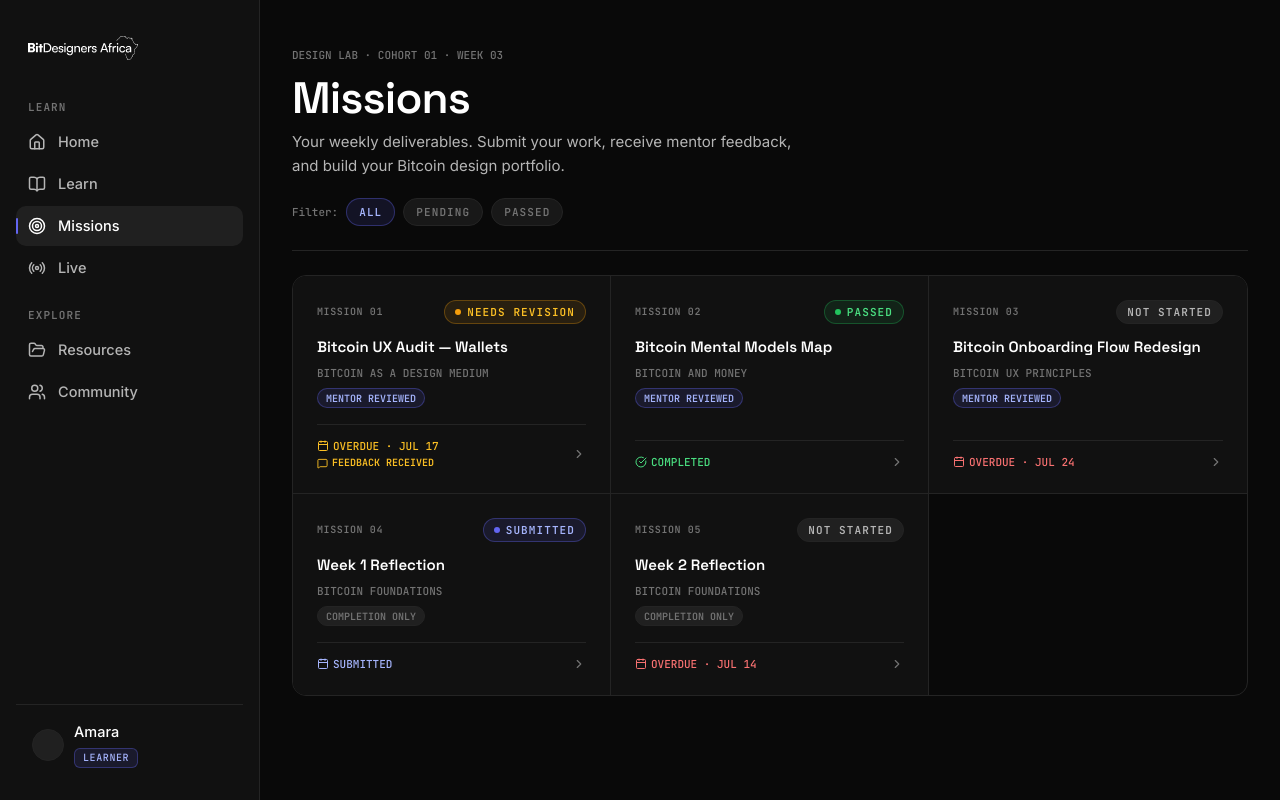
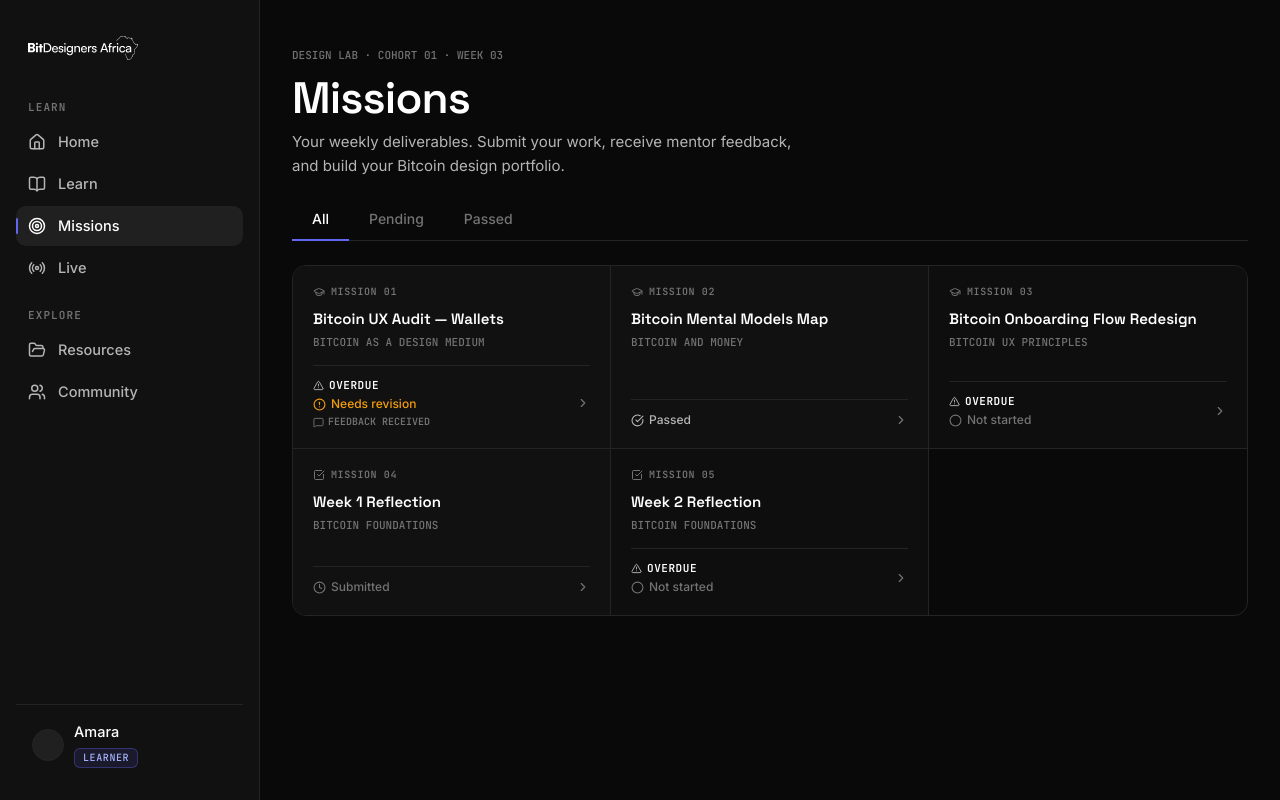
Before and after one commit to matt-marly/bit-designers-lms, a Next.js app: page /missions in a window 1280 px wide. Built offline with nearby package versions, Linux system fonts and the light colour scheme.

Commit message:
stage 6c: missions list grid layout
Co-Authored-By: Claude Opus 4.6 <noreply@anthropic.com>

```diff
--- a/app/(dashboard)/missions/page.tsx
+++ b/app/(dashboard)/missions/page.tsx
@@ -2,8 +2,18 @@
 
 import { useState } from "react";
 import Link from "next/link";
-import { Calendar, ChevronRight, ClipboardList, MessageSquare, CheckCircle } from "lucide-react";
-import { StatusPill } from "@/components/ui/custom/status-pill";
+import {
+  ChevronRight,
+  ClipboardList,
+  GraduationCap,
+  CheckSquare,
+  CheckCircle,
+  AlertCircle,
+  AlertTriangle,
+  Clock,
+  Circle,
+  MessageSquare,
+} from "lucide-react";
 import { mockMissions } from "@/lib/mock-missions-data";
 import type { Mission, MissionStatus } from "@/lib/mock-missions-data";
 
@@ -15,51 +25,36 @@ const font = {
 
 type FilterMode = "all" | "pending" | "passed";
 
-function getStatusPillProps(status: MissionStatus): {
-  label: string;
-  variant: "success" | "warning" | "indigo" | "danger" | "neutral";
-} {
-  switch (status) {
-    case "passed":
-      return { label: "Passed", variant: "success" };
-    case "needs-revision":
-      return { label: "Needs Revision", variant: "warning" };
-    case "submitted":
-      return { label: "Submitted", variant: "indigo" };
-    case "in-review":
-      return { label: "In Review", variant: "indigo" };
-    case "not-started":
-      return { label: "Not Started", variant: "neutral" };
-  }
+function getCardBg(status: MissionStatus): string {
+  return status === "not-started" ? "#0E0E0E" : "#111111";
 }
 
-function getDueMeta(dateStr: string, status: MissionStatus): { text: string; color: string } {
-  if (status === "passed") {
-    return { text: "COMPLETED", color: "var(--color-success-text)" };
+function isOverdue(dateStr: string): boolean {
+  const due = new Date(dateStr + "T23:59:59");
+  return due.getTime() < Date.now();
 }
-  if (status === "submitted" || status === "in-review") {
-    return { text: "SUBMITTED", color: "var(--color-indigo-text)" };
+
+function getDueMeta(
+  dateStr: string,
+  status: MissionStatus
+): { text: string } | null {
+  if (status === "passed" || status === "submitted" || status === "in-review") {
+    return null;
   }
 
   const due = new Date(dateStr + "T23:59:59");
   const now = new Date();
   const diffMs = due.getTime() - now.getTime();
   const diffDays = Math.ceil(diffMs / (1000 * 60 * 60 * 24));
-  const formatted = new Date(dateStr).toLocaleDateString("en-US", {
-    month: "short",
-    day: "numeric",
-  });
 
-  if (status === "needs-revision" && diffDays < 0) {
-    return { text: `OVERDUE · ${formatted}`, color: "var(--color-warning-text)" };
+  if (diffDays < 0) {
+    return null;
   }
-  if (status === "not-started" && diffDays < 0) {
-    return { text: `OVERDUE · ${formatted}`, color: "var(--color-danger-text)" };
-  }
-  if (diffDays <= 3) {
-    return { text: `DUE ${formatted}`, color: "var(--color-warning-text)" };
-  }
-  return { text: `DUE ${formatted}`, color: "var(--color-text-tertiary)" };
+
+  const formatted = new Date(dateStr)
+    .toLocaleDateString("en-US", { month: "short", day: "numeric" })
+    .toUpperCase();
+  return { text: formatted };
 }
 
 function filterMissions(missions: Mission[], filter: FilterMode): Mission[] {
@@ -68,14 +63,17 @@ function filterMissions(missions: Mission[], filter: FilterMode): Mission[] {
       return missions;
     case "pending":
       return missions.filter(
-        (m) => m.status === "not-started" || m.status === "needs-revision" || m.status === "submitted"
+        (m) =>
+          m.status === "not-started" ||
+          m.status === "needs-revision" ||
+          m.status === "submitted"
       );
     case "passed":
       return missions.filter((m) => m.status === "passed");
   }
 }
 
-function FilterPill({
+function FilterTab({
   label,
   active,
   onClick,
@@ -88,33 +86,32 @@ function FilterPill({
     <button
       onClick={onClick}
       style={{
-        display: "inline-flex",
-        alignItems: "center",
-        padding: "6px 12px",
-        borderRadius: 999,
-        border: `1px solid ${active ? "var(--color-indigo-border)" : "var(--color-border-subtle)"}`,
-        backgroundColor: active ? "var(--color-indigo-subtle)" : "var(--color-bg-surface-2)",
-        color: active ? "var(--color-indigo-text)" : "var(--color-text-tertiary)",
-        fontFamily: font.mono,
-        fontSize: 11,
-        lineHeight: "14px",
-        fontWeight: 600,
-        letterSpacing: "0.10em",
-        textTransform: "uppercase",
+        padding: "10px 20px",
+        fontFamily: font.body,
+        fontSize: 14,
+        fontWeight: 500,
+        color: active
+          ? "var(--color-text-primary)"
+          : "var(--color-text-tertiary)",
+        backgroundColor: "transparent",
+        border: "none",
+        borderBottom: active
+          ? "2px solid var(--color-indigo)"
+          : "2px solid transparent",
+        marginBottom: -1,
         cursor: "pointer",
-        transitionProperty: "border-color, background-color, color",
+        transitionProperty: "color",
         transitionDuration: "var(--duration-fast)",
         transitionTimingFunction: "var(--ease-out-quart)",
-        fontVariantNumeric: "tabular-nums",
       }}
       onMouseEnter={(e) => {
         if (!active) {
-          e.currentTarget.style.borderColor = "var(--color-border-strong)";
+          e.currentTarget.style.color = "var(--color-text-secondary)";
         }
       }}
       onMouseLeave={(e) => {
         if (!active) {
-          e.currentTarget.style.borderColor = "var(--color-border-subtle)";
+          e.currentTarget.style.color = "var(--color-text-tertiary)";
         }
       }}
     >
@@ -196,10 +193,131 @@ function EmptyState({ filter }: { filter: FilterMode }) {
   );
 }
 
+function OverdueRow() {
+  return (
+    <div style={{ display: "flex", alignItems: "center", gap: 5 }}>
+      <AlertTriangle
+        style={{
+          width: 11,
+          height: 11,
+          color: "var(--color-text-secondary)",
+          flexShrink: 0,
+        }}
+      />
+      <span
+        style={{
+          fontFamily: font.mono,
+          fontSize: 11,
+          lineHeight: "14px",
+          fontWeight: 600,
+          letterSpacing: "0.05em",
+          textTransform: "uppercase",
+          color: "var(--color-text-primary)",
+          fontVariantNumeric: "tabular-nums",
+        }}
+      >
+        OVERDUE
+      </span>
+    </div>
+  );
+}
+
+function StatusIndicator({ mission, overdue }: { mission: Mission; overdue: boolean }) {
+  const iconSize = { width: 13, height: 13, flexShrink: 0 } as const;
+  const labelStyle = {
+    fontFamily: font.body,
+    fontSize: 12,
+    fontWeight: 500,
+    lineHeight: "16px",
+  } as const;
+
+  switch (mission.status) {
+    case "passed":
+      return (
+        <div style={{ display: "flex", alignItems: "center", gap: 5 }}>
+          <CheckCircle style={{ ...iconSize, color: "var(--color-text-secondary)" }} />
+          <span style={{ ...labelStyle, color: "var(--color-text-secondary)" }}>
+            Passed
+          </span>
+        </div>
+      );
+    case "needs-revision":
+      return (
+        <div style={{ display: "flex", flexDirection: "column", gap: 4 }}>
+          {overdue && <OverdueRow />}
+          <div style={{ display: "flex", alignItems: "center", gap: 5 }}>
+            <AlertCircle style={{ ...iconSize, color: "#F59E0B" }} />
+            <span style={{ ...labelStyle, color: "#F59E0B" }}>
+              Needs revision
+            </span>
+          </div>
+          <div
+            style={{
+              display: "flex",
+              alignItems: "center",
+              gap: 4,
+            }}
+          >
+            <MessageSquare
+              style={{
+                width: 11,
+                height: 11,
+                color: "var(--color-text-tertiary)",
+                flexShrink: 0,
+              }}
+            />
+            <span
+              style={{
+                fontFamily: font.mono,
+                fontSize: 10,
+                lineHeight: "12px",
+                fontWeight: 600,
+                textTransform: "uppercase",
+                color: "var(--color-text-tertiary)",
+                fontVariantNumeric: "tabular-nums",
+              }}
+            >
+              Feedback received
+            </span>
+          </div>
+        </div>
+      );
+    case "submitted":
+      return (
+        <div style={{ display: "flex", alignItems: "center", gap: 5 }}>
+          <Clock style={{ ...iconSize, color: "var(--color-text-tertiary)" }} />
+          <span style={{ ...labelStyle, color: "var(--color-text-tertiary)" }}>
+            Submitted
+          </span>
+        </div>
+      );
+    case "in-review":
+      return (
+        <div style={{ display: "flex", alignItems: "center", gap: 5 }}>
+          <Clock style={{ ...iconSize, color: "var(--color-text-tertiary)" }} />
+          <span style={{ ...labelStyle, color: "var(--color-text-tertiary)" }}>
+            In review
+          </span>
+        </div>
+      );
+    case "not-started":
+      return (
+        <div style={{ display: "flex", flexDirection: "column", gap: 4 }}>
+          {overdue && <OverdueRow />}
+          <div style={{ display: "flex", alignItems: "center", gap: 5 }}>
+            <Circle style={{ ...iconSize, color: "var(--color-text-tertiary)" }} />
+            <span style={{ ...labelStyle, color: "var(--color-text-tertiary)" }}>
+              Not started
+            </span>
+          </div>
+        </div>
+      );
+  }
+}
+
 function MissionCell({ mission }: { mission: Mission }) {
-  const statusProps = getStatusPillProps(mission.status);
   const due = getDueMeta(mission.dueAt, mission.status);
-  const showFeedback = mission.status === "needs-revision";
+  const cardBg = getCardBg(mission.status);
   const isReviewed = mission.type === "reviewed";
 
   return (
@@ -209,13 +327,13 @@ function MissionCell({ mission }: { mission: Mission }) {
     >
       <div
         style={{
-          backgroundColor: "var(--color-bg-surface)",
-          padding: 24,
+          backgroundColor: cardBg,
+          padding: 20,
           cursor: "pointer",
           display: "flex",
           flexDirection: "column",
           height: "100%",
-          minHeight: 180,
+          minHeight: 160,
           transitionProperty: "background-color",
           transitionDuration: "var(--duration-fast)",
           transitionTimingFunction: "var(--ease-out-quart)",
@@ -224,18 +342,37 @@ function MissionCell({ mission }: { mission: Mission }) {
           e.currentTarget.style.backgroundColor = "#1C1C1C";
         }}
         onMouseLeave={(e) => {
-          e.currentTarget.style.backgroundColor = "var(--color-bg-surface)";
+          e.currentTarget.style.backgroundColor = cardBg;
         }}
       >
-        {/* TOP ROW — Mission number + Status */}
+        {/* TOP ROW */}
         <div
           style={{
             display: "flex",
             justifyContent: "space-between",
-            alignItems: "flex-start",
-            gap: 8,
+            alignItems: "center",
           }}
         >
+          <div style={{ display: "flex", alignItems: "center", gap: 6 }}>
+            {isReviewed ? (
+              <GraduationCap
+                style={{
+                  width: 12,
+                  height: 12,
+                  color: "var(--color-text-tertiary)",
+                  flexShrink: 0,
+                }}
+              />
+            ) : (
+              <CheckSquare
+                style={{
+                  width: 12,
+                  height: 12,
+                  color: "var(--color-text-tertiary)",
+                  flexShrink: 0,
+                }}
+              />
+            )}
             <span
               style={{
                 fontFamily: font.mono,
@@ -246,34 +383,46 @@ function MissionCell({ mission }: { mission: Mission }) {
                 textTransform: "uppercase",
                 color: "var(--color-text-tertiary)",
                 fontVariantNumeric: "tabular-nums",
-              marginTop: 6,
               }}
             >
               {`MISSION ${mission.number}`}
             </span>
-          <StatusPill label={statusProps.label} variant={statusProps.variant} />
           </div>
 
-        {/* Title */}
+          {due && (
+            <span
+              style={{
+                fontFamily: font.mono,
+                fontSize: 11,
+                lineHeight: "14px",
+                fontWeight: 500,
+                textTransform: "uppercase",
+                color: "var(--color-text-tertiary)",
+                fontVariantNumeric: "tabular-nums",
+              }}
+            >
+              {due.text}
+            </span>
+          )}
+        </div>
+
+        {/* TITLE */}
         <p
+          className="line-clamp-2"
           style={{
             fontFamily: font.display,
             fontSize: 15,
-            lineHeight: "22px",
+            lineHeight: "21px",
             fontWeight: 600,
             color: "var(--color-text-primary)",
             margin: 0,
-            marginTop: 12,
-            overflow: "hidden",
-            display: "-webkit-box",
-            WebkitLineClamp: 2,
-            WebkitBoxOrient: "vertical",
+            marginTop: 10,
           }}
         >
           {mission.title}
         </p>
 
-        {/* Module tag */}
+        {/* MODULE */}
         <p
           style={{
             fontFamily: font.mono,
@@ -283,7 +432,7 @@ function MissionCell({ mission }: { mission: Mission }) {
             textTransform: "uppercase",
             color: "var(--color-text-tertiary)",
             margin: 0,
-            marginTop: 8,
+            marginTop: 6,
             fontVariantNumeric: "tabular-nums",
             overflow: "hidden",
             textOverflow: "ellipsis",
@@ -294,106 +443,29 @@ function MissionCell({ mission }: { mission: Mission }) {
           {mission.module}
         </p>
 
-        {/* Type indicator */}
-        <span
-          style={{
-            display: "inline-flex",
-            alignItems: "center",
-            alignSelf: "flex-start",
-            height: 20,
-            padding: "3px 8px",
-            borderRadius: 999,
-            backgroundColor: isReviewed
-              ? "var(--color-indigo-subtle)"
-              : "var(--color-bg-surface-3)",
-            border: `1px solid ${isReviewed ? "var(--color-indigo-border)" : "var(--color-border-subtle)"}`,
-            fontFamily: font.mono,
-            fontSize: 10,
-            fontWeight: 600,
-            textTransform: "uppercase",
-            color: isReviewed
-              ? "var(--color-indigo-text)"
-              : "var(--color-text-tertiary)",
-            fontVariantNumeric: "tabular-nums",
-            marginTop: 8,
-          }}
-        >
-          {isReviewed ? "Mentor reviewed" : "Completion only"}
-        </span>
-
         {/* SPACER */}
         <div style={{ flex: 1 }} />
 
-        {/* BOTTOM META */}
+        {/* BOTTOM ROW */}
         <div
           style={{
             marginTop: 16,
             borderTop: "1px solid var(--color-border-subtle)",
-            paddingTop: 14,
+            paddingTop: 12,
             display: "flex",
             justifyContent: "space-between",
             alignItems: "center",
           }}
         >
-          <div>
-            <div style={{ display: "flex", alignItems: "center", gap: 4 }}>
-              {mission.status === "passed" ? (
-                <CheckCircle
-                  style={{ width: 12, height: 12, color: due.color, flexShrink: 0 }}
+          <StatusIndicator
+            mission={mission}
+            overdue={
+              isOverdue(mission.dueAt) &&
+              mission.status !== "passed" &&
+              mission.status !== "submitted" &&
+              mission.status !== "in-review"
+            }
           />
-              ) : (
-                <Calendar
-                  style={{ width: 12, height: 12, color: due.color, flexShrink: 0 }}
-                />
-              )}
-              <span
-                style={{
-                  fontFamily: font.mono,
-                  fontSize: 11,
-                  lineHeight: "14px",
-                  fontWeight: 500,
-                  textTransform: "uppercase",
-                  color: due.color,
-                  fontVariantNumeric: "tabular-nums",
-                }}
-              >
-                {due.text}
-              </span>
-            </div>
-
-            {showFeedback && (
-              <div
-                style={{
-                  display: "flex",
-                  alignItems: "center",
-                  gap: 4,
-                  marginTop: 4,
-                }}
-              >
-                <MessageSquare
-                  style={{
-                    width: 11,
-                    height: 11,
-                    color: "var(--color-warning-text)",
-                    flexShrink: 0,
-                  }}
-                />
-                <span
-                  style={{
-                    fontFamily: font.mono,
-                    fontSize: 10,
-                    lineHeight: "12px",
-                    fontWeight: 600,
-                    textTransform: "uppercase",
-                    color: "var(--color-warning-text)",
-                    fontVariantNumeric: "tabular-nums",
-                  }}
-                >
-                  Feedback received
-                </span>
-              </div>
-            )}
-          </div>
 
           <ChevronRight
             style={{
@@ -412,8 +484,8 @@ function MissionCell({ mission }: { mission: Mission }) {
 export default function MissionsPage() {
   const [filter, setFilter] = useState<FilterMode>("all");
 
-  const sortedMissions = [...mockMissions].sort(
-    (a, b) => a.number.localeCompare(b.number)
+  const sortedMissions = [...mockMissions].sort((a, b) =>
+    a.number.localeCompare(b.number)
   );
   const filtered = filterMissions(sortedMissions, filter);
 
@@ -466,42 +538,36 @@ export default function MissionsPage() {
             maxWidth: 520,
           }}
         >
-          Your weekly deliverables. Submit your work, receive mentor feedback, and build your Bitcoin design portfolio.
+          Your weekly deliverables. Submit your work, receive mentor feedback,
+          and build your Bitcoin design portfolio.
         </p>
 
-        {/* Filter row */}
+        {/* Tab bar */}
         <div
           style={{
             display: "flex",
             alignItems: "center",
-            gap: 8,
+            gap: 0,
             marginTop: 20,
+            borderBottom: "1px solid var(--color-border-subtle)",
           }}
         >
-          <span
-            style={{
-              fontFamily: font.mono,
-              fontSize: 11,
-              lineHeight: "14px",
-              fontWeight: 500,
-              color: "var(--color-text-tertiary)",
-            }}
-          >
-            Filter:
-          </span>
-          <FilterPill label="All" active={filter === "all"} onClick={() => setFilter("all")} />
-          <FilterPill label="Pending" active={filter === "pending"} onClick={() => setFilter("pending")} />
-          <FilterPill label="Passed" active={filter === "passed"} onClick={() => setFilter("passed")} />
+          <FilterTab
+            label="All"
+            active={filter === "all"}
+            onClick={() => setFilter("all")}
+          />
+          <FilterTab
+            label="Pending"
+            active={filter === "pending"}
+            onClick={() => setFilter("pending")}
+          />
+          <FilterTab
+            label="Passed"
+            active={filter === "passed"}
+            onClick={() => setFilter("passed")}
+          />
         </div>
-
-        {/* Divider */}
-        <div
-          style={{
-            height: 1,
-            backgroundColor: "var(--color-border-subtle)",
-            marginTop: 24,
-          }}
-        />
       </header>
 
       {/* MISSION GRID */}
--- a/app/globals.css
+++ b/app/globals.css
@@ -255,6 +255,14 @@
   }
 }
 
+/* Line clamp utility */
+.line-clamp-2 {
+  display: -webkit-box;
+  -webkit-line-clamp: 2;
+  -webkit-box-orient: vertical;
+  overflow: hidden;
+}
+
 /* Missions directory grid: cell-style with border separation */
 .missions-dir-grid,
 .missions-dir-grid-2 {
```
Lines whose indentation alone changed are shown as unchanged.
